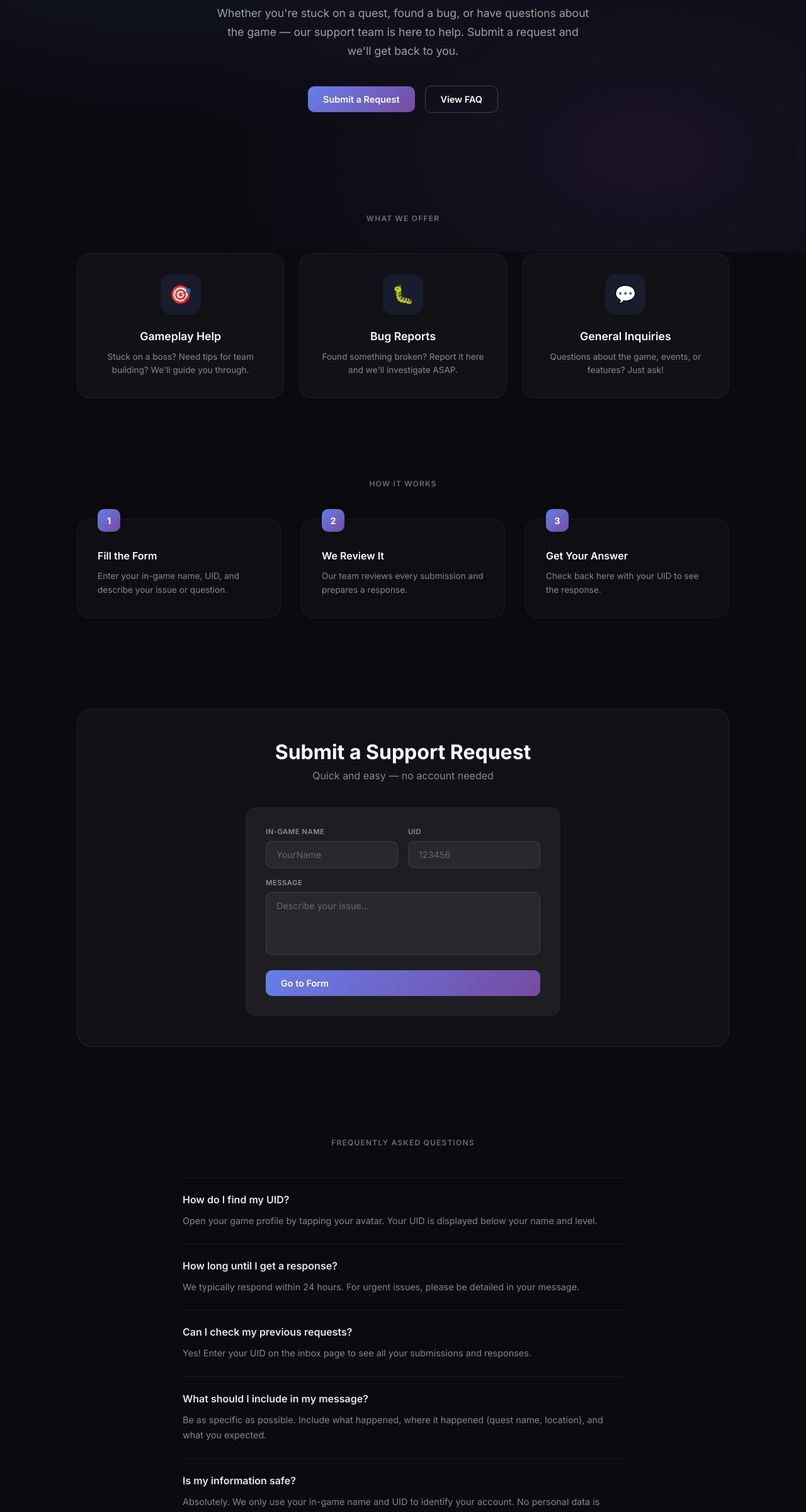
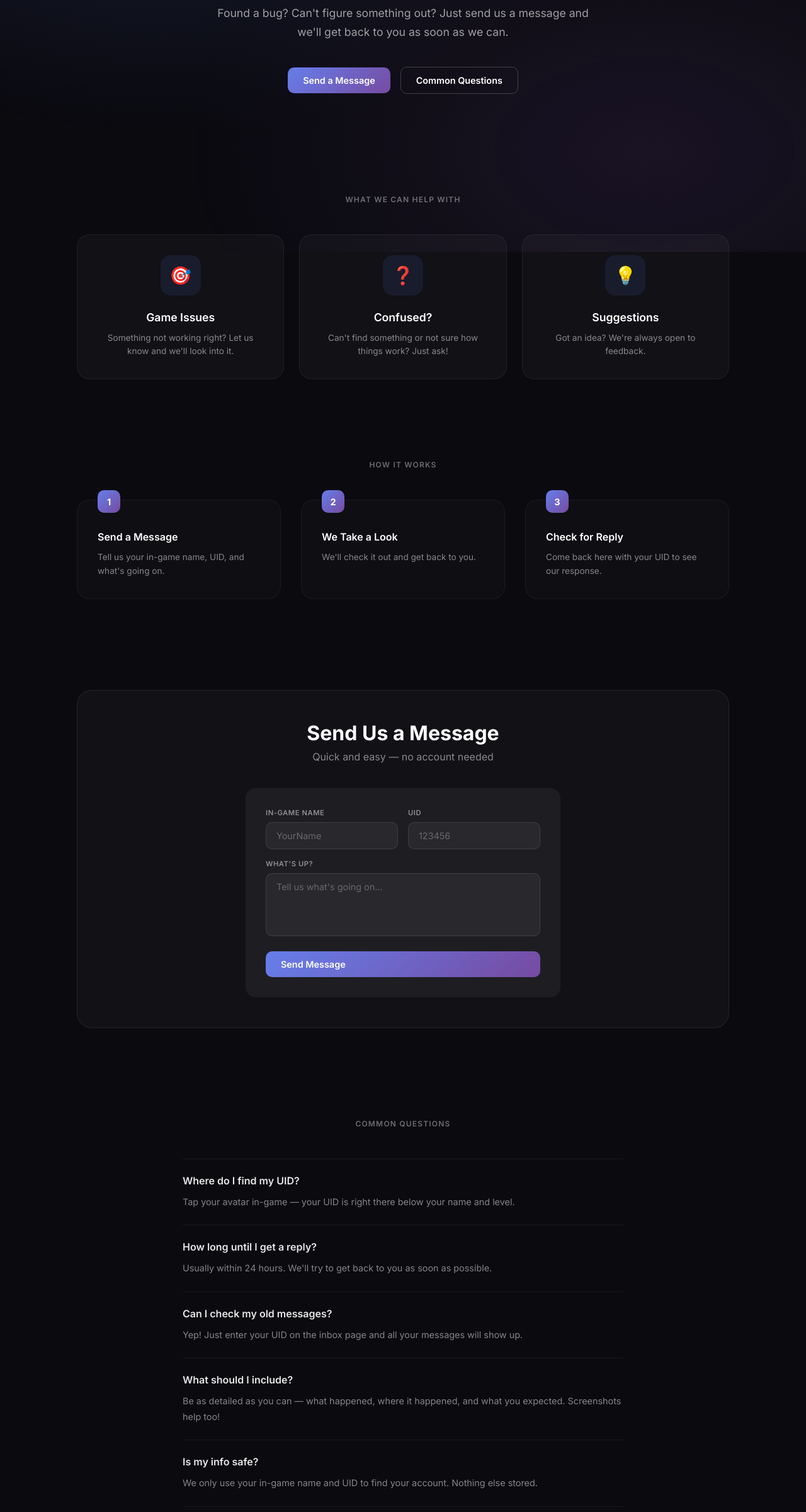
Before and after one commit to macchant/genshin-inbox, a website: page public/index.html in a window 1280 px wide. Shown: the part 400-2800 px from the top of the page at 63% size. Drawn offline with Linux system fonts and the light colour scheme.

Commit message:
Make it more casual and friendly

```diff
--- a/public/index.html
+++ b/public/index.html
@@ -3,8 +3,8 @@
 <head>
   <meta charset="UTF-8">
   <meta name="viewport" content="width=device-width, initial-scale=1.0">
-  <title>Akasa - Player Support</title>
-  <meta name="description" content="Akasa Game Support - Get help with your gameplay, report issues, or reach out to our team.">
+  <title>Support - Need Help?</title>
+  <meta name="description" content="Need help? Submit a request and we'll get back to you.">
   <link rel="preconnect" href="https://fonts.googleapis.com">
   <link href="https://fonts.googleapis.com/css2?family=Inter:wght@400;500;600;700&display=swap" rel="stylesheet">
   <style>
@@ -299,8 +299,8 @@
   <div class="container">
     <header class="header">
       <div class="logo">
-        <div class="logo-icon">🎮</div>
-        <div class="logo-text"><span>Akasa</span></div>
+        <div class="logo-icon">📨</div>
+        <div class="logo-text"><span>Support</span></div>
       </div>
       <a href="form.html" class="btn btn-primary">
         Submit Request
@@ -311,35 +311,35 @@
     </header>
 
     <section class="hero">
-      <div class="hero-badge">Support System Active</div>
-      <h1>Need Help with<br><span>Akasa?</span></h1>
+      <div class="hero-badge">We're here to help</div>
+      <h1>Something not right?<br><span>Let's fix it.</span></h1>
       <p>
-        Whether you're stuck on a quest, found a bug, or have questions about the game —
-        our support team is here to help. Submit a request and we'll get back to you.
+        Found a bug? Can't figure something out? Just send us a message
+        and we'll get back to you as soon as we can.
       </p>
       <div class="hero-buttons">
-        <a href="form.html" class="btn btn-primary">Submit a Request</a>
-        <a href="#faq" class="btn btn-outline">View FAQ</a>
+        <a href="form.html" class="btn btn-primary">Send a Message</a>
+        <a href="#faq" class="btn btn-outline">Common Questions</a>
       </div>
     </section>
 
     <section class="features" id="features">
-      <div class="section-label">What We Offer</div>
+      <div class="section-label">What We Can Help With</div>
       <div class="features-grid">
         <div class="feature-card">
           <div class="feature-icon">🎯</div>
-          <h3>Gameplay Help</h3>
-          <p>Stuck on a boss? Need tips for team building? We'll guide you through.</p>
+          <h3>Game Issues</h3>
+          <p>Something not working right? Let us know and we'll look into it.</p>
         </div>
         <div class="feature-card">
-          <div class="feature-icon">🐛</div>
-          <h3>Bug Reports</h3>
-          <p>Found something broken? Report it here and we'll investigate ASAP.</p>
+          <div class="feature-icon">❓</div>
+          <h3>Confused?</h3>
+          <p>Can't find something or not sure how things work? Just ask!</p>
         </div>
         <div class="feature-card">
-          <div class="feature-icon">💬</div>
-          <h3>General Inquiries</h3>
-          <p>Questions about the game, events, or features? Just ask!</p>
+          <div class="feature-icon">💡</div>
+          <h3>Suggestions</h3>
+          <p>Got an idea? We're always open to feedback.</p>
         </div>
       </div>
     </section>
@@ -349,25 +349,25 @@
       <div class="steps">
         <div class="step">
           <div class="step-number">1</div>
-          <h3>Fill the Form</h3>
-          <p>Enter your in-game name, UID, and describe your issue or question.</p>
+          <h3>Send a Message</h3>
+          <p>Tell us your in-game name, UID, and what's going on.</p>
         </div>
         <div class="step">
           <div class="step-number">2</div>
-          <h3>We Review It</h3>
-          <p>Our team reviews every submission and prepares a response.</p>
+          <h3>We Take a Look</h3>
+          <p>We'll check it out and get back to you.</p>
         </div>
         <div class="step">
           <div class="step-number">3</div>
-          <h3>Get Your Answer</h3>
-          <p>Check back here with your UID to see the response.</p>
+          <h3>Check for Reply</h3>
+          <p>Come back here with your UID to see our response.</p>
         </div>
       </div>
     </section>
 
     <section class="form-preview" id="submit">
       <div class="form-section">
-        <h2>Submit a Support Request</h2>
+        <h2>Send Us a Message</h2>
         <p>Quick and easy — no account needed</p>
         <div class="form-preview-card">
           <div class="form-preview-row">
@@ -381,56 +381,56 @@
             </div>
           </div>
           <div class="form-preview-field">
-            <label>Message</label>
-            <div class="form-preview-textarea">Describe your issue...</div>
+            <label>What's up?</label>
+            <div class="form-preview-textarea">Tell us what's going on...</div>
           </div>
-          <a href="form.html" class="btn btn-primary form-preview-btn">Go to Form</a>
+          <a href="form.html" class="btn btn-primary form-preview-btn">Send Message</a>
         </div>
       </div>
     </section>
 
     <section class="faq" id="faq">
-      <div class="section-label">Frequently Asked Questions</div>
+      <div class="section-label">Common Questions</div>
       <div class="faq-list">
         <div class="faq-item">
-          <div class="faq-question">How do I find my UID?</div>
-          <div class="faq-answer">Open your game profile by tapping your avatar. Your UID is displayed below your name and level.</div>
+          <div class="faq-question">Where do I find my UID?</div>
+          <div class="faq-answer">Tap your avatar in-game — your UID is right there below your name and level.</div>
         </div>
         <div class="faq-item">
-          <div class="faq-question">How long until I get a response?</div>
-          <div class="faq-answer">We typically respond within 24 hours. For urgent issues, please be detailed in your message.</div>
+          <div class="faq-question">How long until I get a reply?</div>
+          <div class="faq-answer">Usually within 24 hours. We'll try to get back to you as soon as possible.</div>
         </div>
         <div class="faq-item">
-          <div class="faq-question">Can I check my previous requests?</div>
-          <div class="faq-answer">Yes! Enter your UID on the inbox page to see all your submissions and responses.</div>
+          <div class="faq-question">Can I check my old messages?</div>
+          <div class="faq-answer">Yep! Just enter your UID on the inbox page and all your messages will show up.</div>
         </div>
         <div class="faq-item">
-          <div class="faq-question">What should I include in my message?</div>
-          <div class="faq-answer">Be as specific as possible. Include what happened, where it happened (quest name, location), and what you expected.</div>
+          <div class="faq-question">What should I include?</div>
+          <div class="faq-answer">Be as detailed as you can — what happened, where it happened, and what you expected. Screenshots help too!</div>
         </div>
         <div class="faq-item">
-          <div class="faq-question">Is my information safe?</div>
-          <div class="faq-answer">Absolutely. We only use your in-game name and UID to identify your account. No personal data is stored.</div>
+          <div class="faq-question">Is my info safe?</div>
+          <div class="faq-answer">We only use your in-game name and UID to find your account. Nothing else stored.</div>
         </div>
       </div>
     </section>
 
     <section class="cta">
       <div class="cta-box">
-        <h2>Ready to Get Help?</h2>
-        <p>Submit your request and our team will assist you as soon as possible.</p>
-        <a href="form.html" class="btn btn-primary">Submit a Request</a>
+        <h2>Got an issue?</h2>
+        <p>Send us a message and we'll sort it out. No stress!</p>
+        <a href="form.html" class="btn btn-primary">Send a Message</a>
       </div>
     </section>
 
     <footer class="footer">
       <div class="footer-content">
         <div class="footer-left">
-          <div class="footer-logo">🎮</div>
-          <span class="footer-text">© 2026 Akasa. All rights reserved.</span>
+          <div class="footer-logo">📨</div>
+          <span class="footer-text">© 2026 Support</span>
         </div>
         <div class="footer-links">
-          <a href="form.html">Support</a>
+          <a href="form.html">Send Message</a>
           <a href="inbox.html">Check Messages</a>
           <a href="admin.html">Admin</a>
         </div>
```
Also changed, not shown: package.json (+2 -5 lines), public/admin.html (+6 -6 lines), public/form.html (+12 -15 lines), public/inbox.html (+6 -6 lines), README.md.
